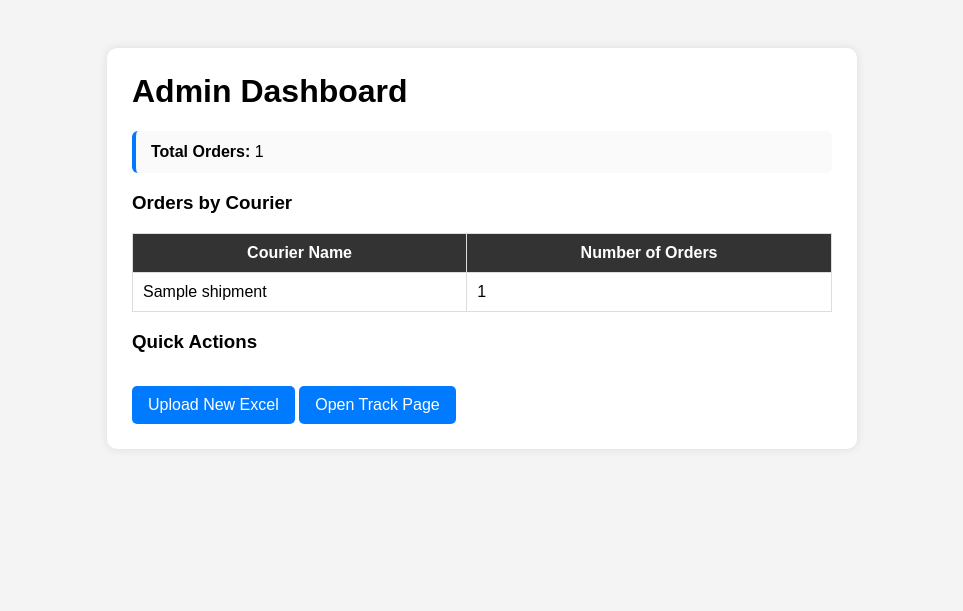
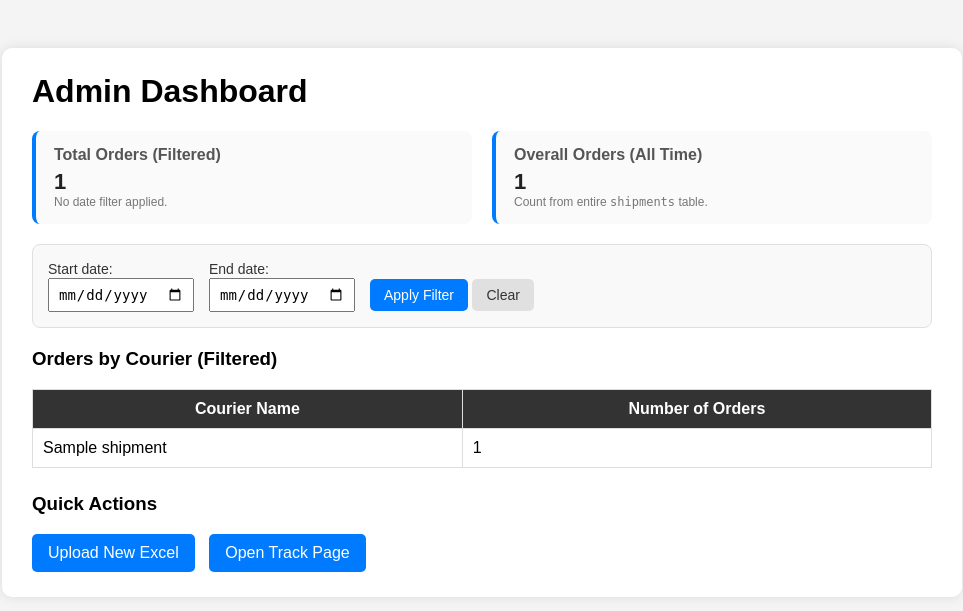
Before and after one commit to dhanushk0708-cpu/Tracking_Service, a Flask app: page /admin in a window 1280 px wide. Shown: the top 611 px of the page, without its empty margins (158-1121 px from the left). Run offline with Flask 3, Linux system fonts and the light colour scheme; tables that the repository leaves empty or names only in its code hold one stand-in row (values such as "Sample post").

Commit message:
added admin order history page and html code for it

```diff
--- a/app.py
+++ b/app.py
@@ -134,39 +134,57 @@ def upload_page():
 # -----------------------------------------
 # PUBLIC API: TRACK BY PHONE
 # -----------------------------------------
+# -----------------------------------------
+# PUBLIC API: TRACK BY PHONE OR ORDER ID
+# -----------------------------------------
 @app.route("/api/track", methods=["GET"])
-def track_by_phone():
+def track_by_phone_or_order():
     phone = request.args.get("phone", "").strip()
+    order_id = request.args.get("order_id", "").strip()
 
-    if not phone:
-        return jsonify({"error": "phone parameter is required"}), 400
+    # At least one filter required
+    if not phone and not order_id:
+        return jsonify({"error": "Provide phone or order_id parameter"}), 400
 
     try:
         conn = get_db_connection()
         cursor = conn.cursor(dictionary=True)
 
-        cursor.execute(
-            """
+        # Build WHERE clause dynamically
+        where_clauses = []
+        params = []
+
+        if phone:
+            where_clauses.append("phone = %s")
+            params.append(phone)
+
+        if order_id:
+            where_clauses.append("order_id = %s")
+            params.append(order_id)
+
+        where_sql = " AND ".join(where_clauses)
+
+        query = f"""
             SELECT customer_name, order_id, phone, pincode,
                    tracking_number, weight, courier_name, courier_site, updated_at
             FROM shipments
-            WHERE phone = %s
+            WHERE {where_sql}
             ORDER BY updated_at DESC
-            """,
-            (phone,),
-        )
+        """
 
+        cursor.execute(query, params)
         rows = cursor.fetchall()
         cursor.close()
         conn.close()
 
         if not rows:
-            return jsonify({"results": [], "message": "No orders found for this phone number."})
+            return jsonify({"results": [], "message": "No orders found for given details."})
 
         return jsonify({"results": rows})
 
     except Exception as e:
         return jsonify({"error": str(e)}), 500
+
 
 @app.route("/track")
 def track_page():
@@ -174,20 +192,45 @@ def track_page():
 
 @app.route("/admin")
 def admin_dashboard():
+    # Get date filter values from URL, e.g. /admin?start_date=2025-12-01&end_date=2025-12-10
+    start_date = request.args.get("start_date")
+    end_date = request.args.get("end_date")
+
     try:
         conn = get_db_connection()
         cursor = conn.cursor()
 
-        # total orders
+        # Overall total (without any filter)
         cursor.execute("SELECT COUNT(*) FROM shipments")
+        overall_total = cursor.fetchone()[0]
+
+        # Build WHERE clause for date filter using updated_at
+        where_clauses = []
+        params = []
+
+        if start_date:
+            where_clauses.append("DATE(updated_at) >= %s")
+            params.append(start_date)
+
+        if end_date:
+            where_clauses.append("DATE(updated_at) <= %s")
+            params.append(end_date)
+
+        where_sql = ""
+        if where_clauses:
+            where_sql = " WHERE " + " AND ".join(where_clauses)
+
+        # Total orders in selected date range
+        cursor.execute("SELECT COUNT(*) FROM shipments" + where_sql, params)
         total_orders = cursor.fetchone()[0]
 
-        # orders count by courier
-        cursor.execute("""
+        # Orders by courier in selected date range
+        courier_query = """
             SELECT courier_name, COUNT(*)
             FROM shipments
-            GROUP BY courier_name
-        """)
+        """ + where_sql + " GROUP BY courier_name"
+
+        cursor.execute(courier_query, params)
         courier_stats = cursor.fetchall()
 
         cursor.close()
@@ -195,11 +238,50 @@ def admin_dashboard():
 
         return render_template(
             "admin.html",
+            overall_total=overall_total,
             total_orders=total_orders,
             courier_stats=courier_stats,
+            start_date=start_date,
+            end_date=end_date,
         )
     except Exception as e:
         return f"Error loading admin dashboard: {e}"
+
+@app.route("/admin/orders")
+def admin_orders():
+    query = request.args.get("q", "").strip()
+
+    try:
+        conn = get_db_connection()
+        cursor = conn.cursor(dictionary=True)
+
+        if query:
+            search_sql = """
+                SELECT *
+                FROM shipments
+                WHERE customer_name LIKE %s
+                   OR phone LIKE %s
+                   OR order_id LIKE %s
+                   OR courier_name LIKE %s
+                ORDER BY updated_at DESC
+            """
+            wildcard = f"%{query}%"
+            cursor.execute(search_sql, (wildcard, wildcard, wildcard, wildcard))
+        else:
+            cursor.execute(
+                "SELECT * FROM shipments ORDER BY updated_at DESC LIMIT 500"
+            )
+
+        orders = cursor.fetchall()
+        cursor.close()
+        conn.close()
+
+        return render_template("admin_orders.html", orders=orders, query=query)
+
+    except Exception as e:
+        return f"Error loading order history: {e}"
+
+
 
 
 
--- a/templates/admin.html
+++ b/templates/admin.html
@@ -10,23 +10,90 @@
             padding: 40px;
         }
         #box {
-            max-width: 700px;
+            max-width: 900px;
             margin: auto;
             background: #ffffff;
             border-radius: 10px;
-            padding: 25px;
-            box-shadow: 0 0 10px rgba(0,0,0,0.1);
+            padding: 25px 30px;
+            box-shadow: 0 0 12px rgba(0,0,0,0.1);
         }
         h1 {
             margin-top: 0;
         }
-        .stat {
+        .stats-row {
+            display: flex;
+            gap: 20px;
+            margin-bottom: 20px;
+            flex-wrap: wrap;
+        }
+        .card {
+            flex: 1;
+            min-width: 230px;
             background: #fafafa;
-            padding: 12px 15px;
-            border-radius: 6px;
-            margin-bottom: 10px;
+            padding: 15px 18px;
+            border-radius: 8px;
             border-left: 4px solid #007bff;
         }
+        .card h3 {
+            margin: 0;
+            font-size: 16px;
+            color: #555;
+        }
+        .card p {
+            margin: 5px 0 0;
+            font-size: 22px;
+            font-weight: bold;
+            color: #222;
+        }
+        .small-text {
+            font-size: 12px;
+            color: #777;
+        }
+
+        .filter-box {
+            background: #f9f9f9;
+            padding: 15px;
+            border-radius: 8px;
+            margin-bottom: 20px;
+            border: 1px solid #e0e0e0;
+        }
+        .filter-row {
+            display: flex;
+            gap: 15px;
+            flex-wrap: wrap;
+            align-items: center;
+        }
+        label {
+            font-size: 14px;
+            color: #333;
+        }
+        input[type="date"] {
+            padding: 6px 8px;
+            font-size: 14px;
+        }
+        button, .button-link {
+            padding: 8px 14px;
+            font-size: 14px;
+            border-radius: 5px;
+            border: none;
+            cursor: pointer;
+        }
+        button {
+            background: #007bff;
+            color: #fff;
+        }
+        button:hover {
+            background: #0056b3;
+        }
+        .button-link {
+            background: #e0e0e0;
+            color: #333;
+            text-decoration: none;
+        }
+        .button-link:hover {
+            background: #cacaca;
+        }
+
         table {
             width: 100%;
             border-collapse: collapse;
@@ -40,17 +107,30 @@
             background: #333;
             color: #fff;
         }
-        a.button {
+
+        .quick-actions {
+            margin-top: 25px;
+        }
+        .quick-actions a {
             display: inline-block;
-            margin-top: 15px;
+            margin-right: 10px;
             padding: 10px 16px;
             background: #007bff;
             color: #fff;
             text-decoration: none;
             border-radius: 5px;
         }
-        a.button:hover {
+        .quick-actions a:hover {
             background: #0056b3;
+        }
+
+        @media (max-width: 600px) {
+            body {
+                padding: 15px;
+            }
+            #box {
+                padding: 20px;
+            }
         }
     </style>
 </head>
@@ -59,11 +139,54 @@
 <div id="box">
     <h1>Admin Dashboard</h1>
 
-    <div class="stat">
-        <strong>Total Orders:</strong> {{ total_orders }}
+    <!-- Top stats -->
+    <div class="stats-row">
+        <div class="card">
+            <h3>Total Orders (Filtered)</h3>
+            <p>{{ total_orders }}</p>
+            <div class="small-text">
+                {% if start_date or end_date %}
+                    Showing for:
+                    {% if start_date %} from {{ start_date }}{% endif %}
+                    {% if end_date %} to {{ end_date }}{% endif %}
+                {% else %}
+                    No date filter applied.
+                {% endif %}
+            </div>
+        </div>
+
+        <div class="card">
+            <h3>Overall Orders (All Time)</h3>
+            <p>{{ overall_total }}</p>
+            <div class="small-text">
+                Count from entire <code>shipments</code> table.
+            </div>
+        </div>
     </div>
 
-    <h3>Orders by Courier</h3>
+    <!-- Date filter -->
+    <div class="filter-box">
+        <form method="get">
+            <div class="filter-row">
+                <div>
+                    <label for="start_date">Start date:</label><br>
+                    <input type="date" id="start_date" name="start_date" value="{{ start_date or '' }}">
+                </div>
+                <div>
+                    <label for="end_date">End date:</label><br>
+                    <input type="date" id="end_date" name="end_date" value="{{ end_date or '' }}">
+                </div>
+                <div>
+                    <br>
+                    <button type="submit">Apply Filter</button>
+                    <a href="/admin" class="button-link">Clear</a>
+                </div>
+            </div>
+        </form>
+    </div>
+
+    <!-- Courier stats -->
+    <h3>Orders by Courier (Filtered)</h3>
     {% if courier_stats %}
         <table>
             <tr>
@@ -78,12 +201,15 @@
             {% endfor %}
         </table>
     {% else %}
-        <p>No orders in database yet.</p>
+        <p>No orders for this date range.</p>
     {% endif %}
 
-    <h3>Quick Actions</h3>
-    <a href="/admin/upload" class="button">Upload New Excel</a>
-    <a href="/track" class="button">Open Track Page</a>
+    <!-- Quick actions -->
+    <div class="quick-actions">
+        <h3>Quick Actions</h3>
+        <a href="/admin/upload">Upload New Excel</a>
+        <a href="/track">Open Track Page</a>
+    </div>
 </div>
 
 </body>
```
Also changed, not shown: templates/admin_orders.html (added, +136 -0 lines), templates/track.html (+67 -18 lines).
